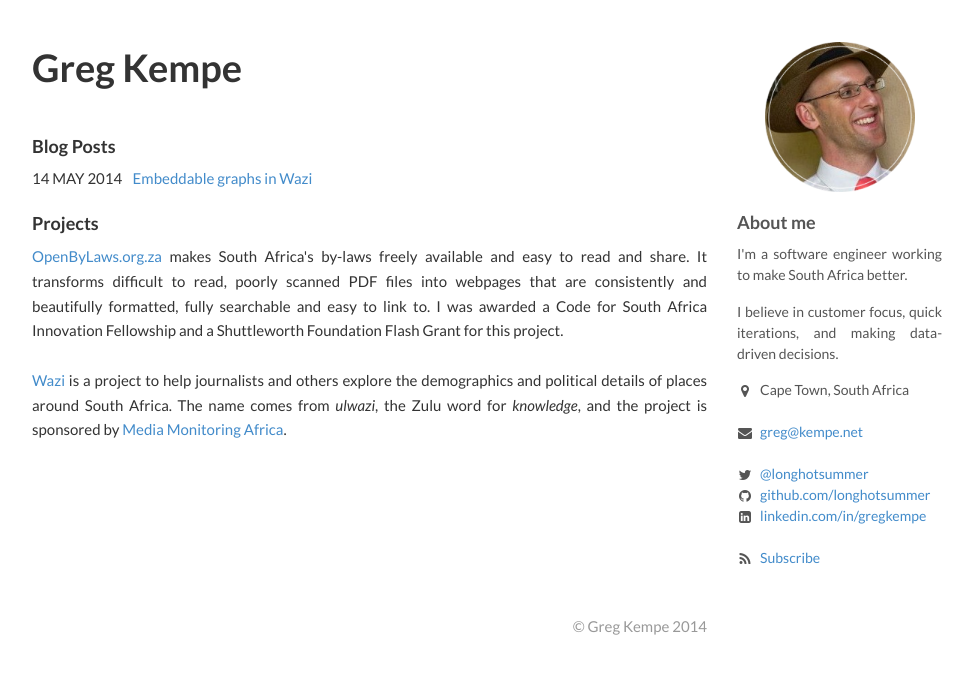
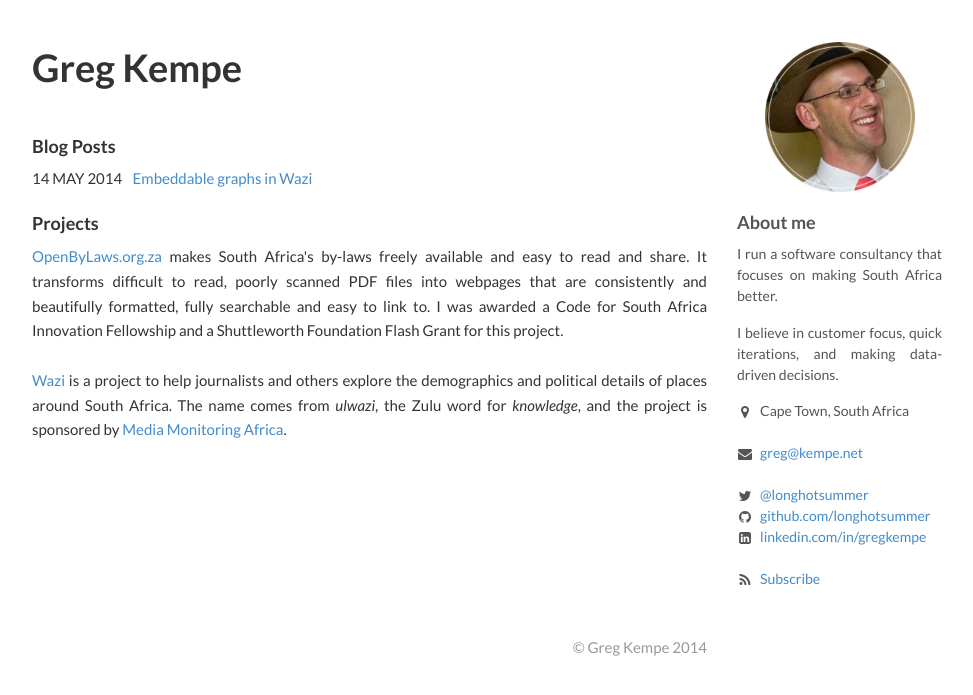
Before and after one commit to longhotsummer/longhotsummer.github.io, a Jekyll site: the page built from index.html, in a window 1280 px wide. Shown: the top 695 px of the page, without its empty margins (153-1126 px from the left). Built offline with Jekyll 4.4.1, drawn with Linux system fonts in a browser that asks for light colours; nearby versions of some CDN libraries; Markdown is read by kramdown in place of the engine named in the settings.

Commit message:
Tweak bio

```diff
--- a/_includes/sidebar.html
+++ b/_includes/sidebar.html
@@ -3,7 +3,7 @@
 
   <h4>About me</h4>
   <p>
-  I'm a software engineer working to make South Africa better.
+  I run a software consultancy that focuses on making South Africa better.
   </p>
   <p>
   I believe in customer focus, quick iterations, and making data-driven decisions.
```
